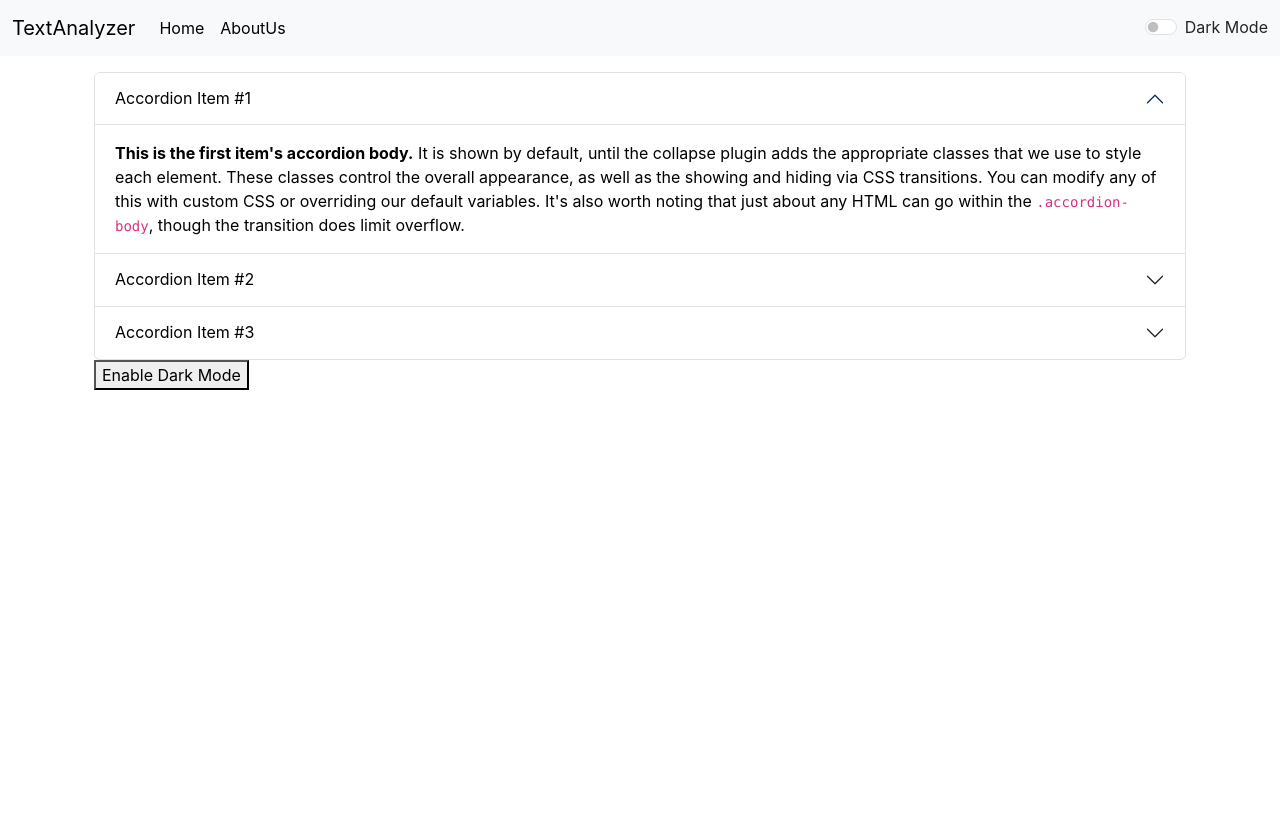
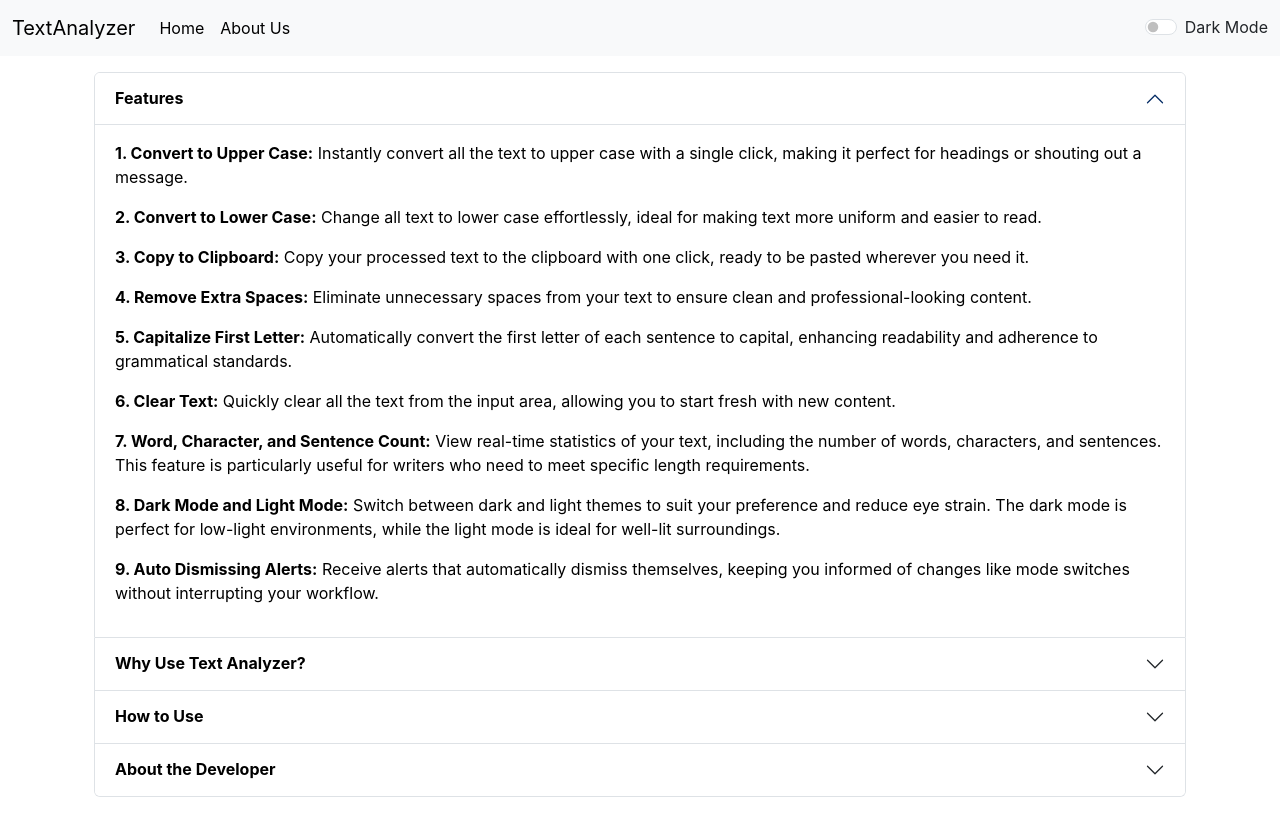
Before and after one commit to abdulrhmn02/TextAnalyzerApp, a React (Create React App) app: page /#/about in a window 1280 px wide. Built offline with nearby package versions, Linux system fonts and the light colour scheme.

Commit message:
added about us details and added dark mode to about us completely

```diff
--- a/src/App.css
+++ b/src/App.css
@@ -37,3 +37,8 @@
     transform: rotate(360deg);
   }
 }
+
+/* .dark-mode {
+  background-color: black !important;
+  color: white !important;
+} */
--- a/src/App.js
+++ b/src/App.js
@@ -1,70 +1,48 @@
-import "./App.css";
+import React, { useState } from "react";
 import Navbar from "./components/Navbar";
 import TextForm from "./components/TextForm";
 import About from "./components/About";
 import Alert from "./components/Alert";
-import { useState } from "react";
 import { HashRouter, Route, Routes } from "react-router-dom";
 
+function App() {
+  const [mode, setMode] = useState("light");
+  const [alert, setAlert] = useState(null);
 
+  const showAlert = (message, type) => {
+    setAlert({
+      msg: message,
+      type: type,
+    });
+    setTimeout(() => {
+      setAlert(null);
+    }, 3000);
+  };
 
-function App() {
-  const [mode , setMode]= useState('light');
-  const[alert, setAlert]=useState(null);
-const showAlert = (message , type)=>{
-setAlert({
-  msg: message,
-  type: type
-})
-setTimeout(()=>{
-setAlert(null);
-},3000);
-}
-
-
-
-  const toggleMode = ()=>{
-    if(mode==='light'){
-      setMode('dark')
-      document.body.style.backgroundColor='grey';
-      showAlert("dark mode enabled" , "success")
-
-
+  const toggleMode = () => {
+    if (mode === "light") {
+      setMode("dark");
+      document.body.style.backgroundColor = "black";
+      showAlert("dark mode enabled", "success");
+    } else {
+      setMode("light");
+      document.body.style.backgroundColor = "white";
+      showAlert("light mode enabled", "success");
     }
-    else{
-      setMode('light')
-      document.body.style.backgroundColor='white';
-    showAlert("light mode enabled" , "success");
-
-    }
-  }
-
+  };
 
   return (
     <>
       <HashRouter>
-        <Navbar
-          title="TextAnalyzer"
-          aboutText="AboutUs"
-          mode={mode}
-          toggleMode={toggleMode}
-        />
+        <Navbar title="TextAnalyzer" aboutText="About Us" mode={mode} toggleMode={toggleMode} />
 
         <Alert alert={alert} />
-        <div className="container my-3" mode={mode}>
+        <div className="container my-3">
           <Routes>
-            <Route path="/about" element={<About />} />
-          </Routes>
-          <Routes>
+            <Route path="/about" element={<About mode={mode} />} />
             <Route
               path="/"
-              element={
-                <TextForm
-                  showAlert={showAlert}
-                  heading="Enter the text to analyze below"
-                  mode={mode}
-                />
-              }
+              element={<TextForm showAlert={showAlert} heading="Enter the text to analyze below" mode={mode} />}
             />
           </Routes>
         </div>
--- a/src/components/About.js
+++ b/src/components/About.js
@@ -1,55 +1,63 @@
-import React, { useState } from "react";
+import React from "react";
 
-export default function About() {
-  const [myStyle, setmyStyle] = useState({
-    color: "black",
-    backgroundColor: "white",
-  });
-  const [btnText, setbtnText] = useState("Enable Dark Mode");
-  const toggleStyle = () => {
-    if (myStyle.color === "black") {
-      setmyStyle({
-        color: "white",
-        backgroundColor: "black",
-        border: "1px solid white",
-      });
-      setbtnText("Enable Light Mode");
-    } else {
-      setmyStyle({ color: "black", backgroundColor: "white " });
-      setbtnText("Enable Dark  Mode");
-    }
+export default function About(props) {
+  const { mode } = props;
+
+  const myStyle = {
+    backgroundColor: mode === "dark" ? "black" : "white",
+    color: mode === "dark" ? "white" : "black",
   };
+
   return (
-    <div className="container" style={myStyle}>
+    <div className="container">
       <div className="accordion" id="accordionExample">
         <div className="accordion-item">
           <h2 className="accordion-header">
             <button
               className="accordion-button"
-              style={myStyle}
               type="button"
               data-bs-toggle="collapse"
               data-bs-target="#collapseOne"
               aria-expanded="true"
               aria-controls="collapseOne"
+              style={myStyle}
             >
-              Accordion Item #1
+              <strong>Features</strong>
             </button>
           </h2>
           <div
             id="collapseOne"
-            className="accordion-collapse collapse show"
+            className={`accordion-collapse collapse show ${mode === "dark" ? "dark-mode" : ""}`}
             data-bs-parent="#accordionExample"
           >
             <div className="accordion-body" style={myStyle}>
-              <strong>This is the first item's accordion body.</strong> It is
-              shown by default, until the collapse plugin adds the appropriate
-              classes that we use to style each element. These classes control
-              the overall appearance, as well as the showing and hiding via CSS
-              transitions. You can modify any of this with custom CSS or
-              overriding our default variables. It's also worth noting that just
-              about any HTML can go within the <code>.accordion-body</code>,
-              though the transition does limit overflow.
+              <p>
+                <strong>1. Convert to Upper Case:</strong> Instantly convert all the text to upper case with a single click, making it perfect for headings or shouting out a message.
+              </p>
+              <p>
+                <strong>2. Convert to Lower Case:</strong> Change all text to lower case effortlessly, ideal for making text more uniform and easier to read.
+              </p>
+              <p>
+                <strong>3. Copy to Clipboard:</strong> Copy your processed text to the clipboard with one click, ready to be pasted wherever you need it.
+              </p>
+              <p>
+                <strong>4. Remove Extra Spaces:</strong> Eliminate unnecessary spaces from your text to ensure clean and professional-looking content.
+              </p>
+              <p>
+                <strong>5. Capitalize First Letter:</strong> Automatically convert the first letter of each sentence to capital, enhancing readability and adherence to grammatical standards.
+              </p>
+              <p>
+                <strong>6. Clear Text:</strong> Quickly clear all the text from the input area, allowing you to start fresh with new content.
+              </p>
+              <p>
+                <strong>7. Word, Character, and Sentence Count:</strong> View real-time statistics of your text, including the number of words, characters, and sentences. This feature is particularly useful for writers who need to meet specific length requirements.
+              </p>
+              <p>
+                <strong>8. Dark Mode and Light Mode:</strong> Switch between dark and light themes to suit your preference and reduce eye strain. The dark mode is perfect for low-light environments, while the light mode is ideal for well-lit surroundings.
+              </p>
+              <p>
+                <strong>9. Auto Dismissing Alerts:</strong> Receive alerts that automatically dismiss themselves, keeping you informed of changes like mode switches without interrupting your workflow.
+              </p>
             </div>
           </div>
         </div>
@@ -57,30 +65,38 @@ export default function About() {
           <h2 className="accordion-header">
             <button
               className="accordion-button collapsed"
-              style={myStyle}
               type="button"
               data-bs-toggle="collapse"
               data-bs-target="#collapseTwo"
               aria-expanded="false"
               aria-controls="collapseTwo"
+              style={myStyle}
             >
-              Accordion Item #2
+              <strong>Why Use Text Analyzer?</strong>
             </button>
           </h2>
           <div
             id="collapseTwo"
-            className="accordion-collapse collapse"
+            className={`accordion-collapse collapse ${mode === "dark" ? "dark-mode" : ""}`}
             data-bs-parent="#accordionExample"
           >
             <div className="accordion-body" style={myStyle}>
-              <strong>This is the second item's accordion body.</strong> It is
-              hidden by default, until the collapse plugin adds the appropriate
-              classes that we use to style each element. These classes control
-              the overall appearance, as well as the showing and hiding via CSS
-              transitions. You can modify any of this with custom CSS or
-              overriding our default variables. It's also worth noting that just
-              about any HTML can go within the <code>.accordion-body</code>,
-              though the transition does limit overflow.
+              <p>
+                <strong>Efficiency:</strong> <br />
+                Save time with quick text transformations and manipulations, allowing you to focus on the content rather than formatting.
+              </p>
+              <p>
+                <strong>User-Friendly:</strong> <br />
+                The intuitive interface ensures that you can access and utilize all features effortlessly, even if you're not tech-savvy.
+              </p>
+              <p>
+                <strong>Productivity:</strong> <br />
+                Enhance your productivity by using a single tool for various text operations instead of switching between multiple applications.
+              </p>
+              <p>
+                <strong>Customization:</strong> <br />
+                Tailor the appearance of the app to your liking with the dark and light mode options, making it comfortable for extended use.
+              </p>
             </div>
           </div>
         </div>
@@ -88,35 +104,55 @@ export default function About() {
           <h2 className="accordion-header">
             <button
               className="accordion-button collapsed"
-              style={myStyle}
               type="button"
               data-bs-toggle="collapse"
               data-bs-target="#collapseThree"
               aria-expanded="false"
               aria-controls="collapseThree"
+              style={myStyle}
             >
-              Accordion Item #3
+              <strong>How to Use</strong>
             </button>
           </h2>
           <div
             id="collapseThree"
-            className="accordion-collapse collapse"
+            className={`accordion-collapse collapse ${mode === "dark" ? "dark-mode" : ""}`}
             data-bs-parent="#accordionExample"
           >
             <div className="accordion-body" style={myStyle}>
-              <strong>This is the third item's accordion body.</strong> It is
-              hidden by default, until the collapse plugin adds the appropriate
-              classes that we use to style each element. These classes control
-              the overall appearance, as well as the showing and hiding via CSS
-              transitions. You can modify any of this with custom CSS or
-              overriding our default variables. It's also worth noting that just
-              about any HTML can go within the <code>.accordion-body</code>,
-              though the transition does limit overflow.
+              <p>
+                Simply type or paste your text into the input area and use the buttons provided to perform the desired operations. Watch the real-time statistics update as you edit your text. Switch between dark and light modes using the radio buttons, and receive alerts about your actions without any disruption.
+              </p>
+            </div>
+          </div>
+        </div>
+        <div className="accordion-item">
+          <h2 className="accordion-header">
+            <button
+              className="accordion-button collapsed"
+              type="button"
+              data-bs-toggle="collapse"
+              data-bs-target="#collapseFour"
+              aria-expanded="false"
+              aria-controls="collapseFour"
+              style={myStyle}
+            >
+              <strong>About the Developer</strong>
+            </button>
+          </h2>
+          <div
+            id="collapseFour"
+            className={`accordion-collapse collapse ${mode === "dark" ? "dark-mode" : ""}`}
+            data-bs-parent="#accordionExample"
+          >
+            <div className="accordion-body" style={myStyle}>
+              <p>
+                I created this React app as part of my journey to learn and understand React and its concepts. Text Analyzer is my first React project, and it has been a tremendous learning experience. Through this project, I aimed to grasp the basics of React, including component-based architecture, state management, and routing. Developing Text Analyzer has not only helped me improve my coding skills but also taught me the importance of user experience and interface design. I hope this app serves as a helpful tool for anyone in need of quick and efficient text manipulation and analysis. Thank you for using Text Analyzer. Your feedback is valuable to me as I continue to learn and improve my skills.
+              </p>
             </div>
           </div>
         </div>
       </div>
-      <button onClick={toggleStyle}>{btnText}</button>
     </div>
   );
 }
--- a/src/components/TextForm.js
+++ b/src/components/TextForm.js
@@ -71,7 +71,7 @@ export default function TextForm(props) {
             rows="15"
             onChange={handleOnChange}
             style={{
-              backgroundColor: props.mode === "dark" ? "grey" : "white",
+              backgroundColor: props.mode === "dark" ? "black" : "white",
               color: props.mode === "dark" ? "white" : "black",
             }}
             value={text}
```
